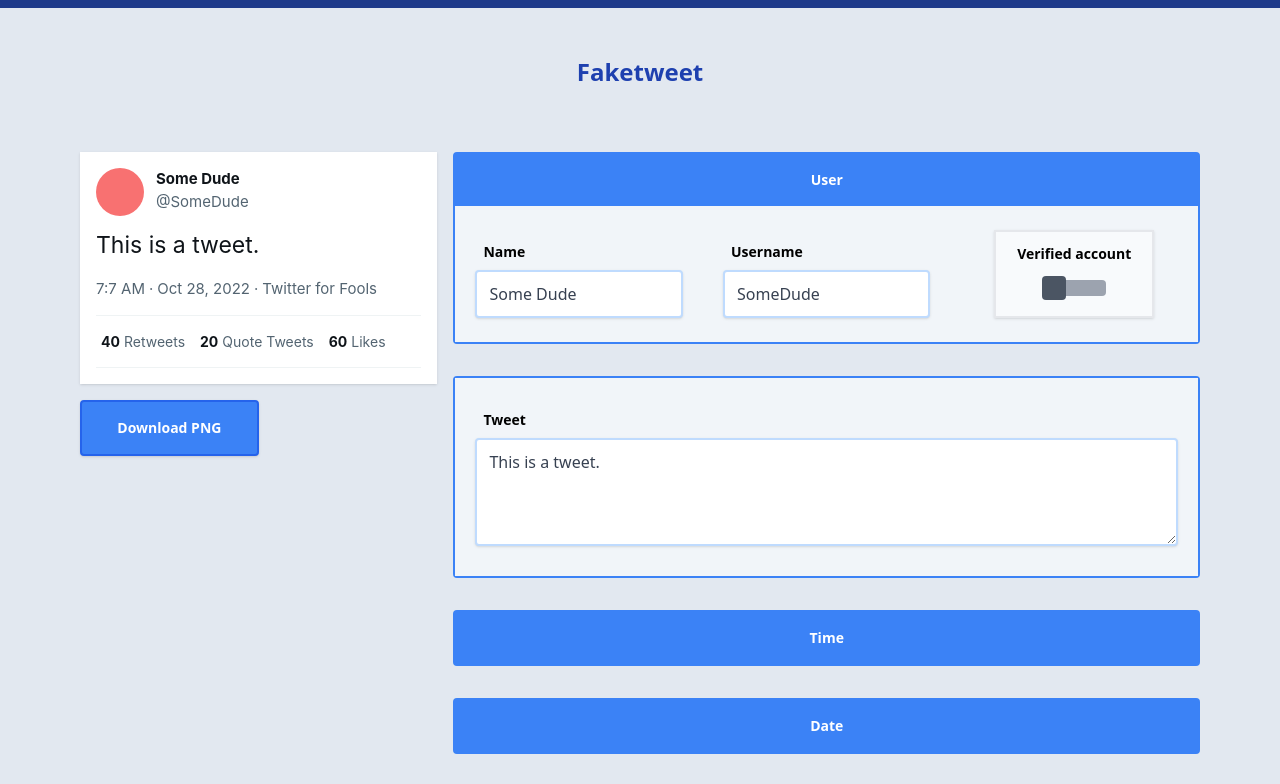
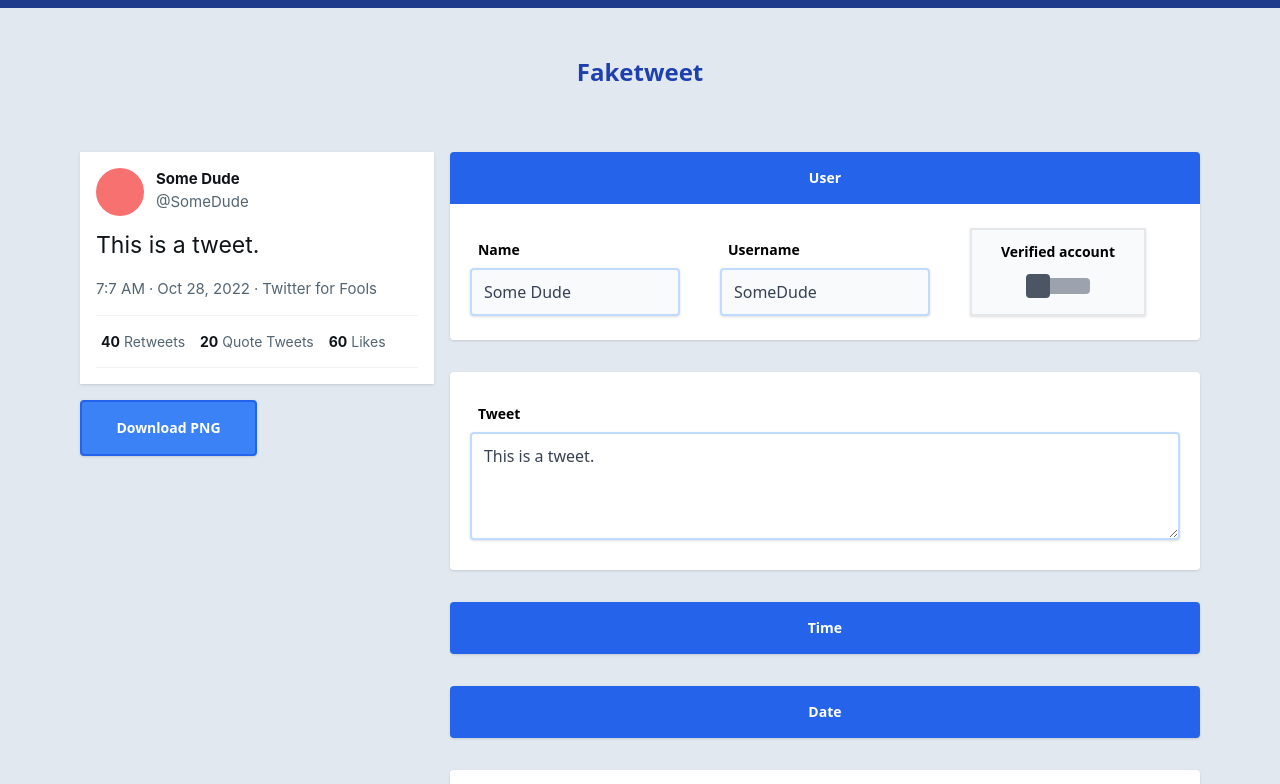
Before and after one commit to iaseth/faketweet, a React (Create React App) app: page / in a window 1280 px wide. Shown: the top 784 px of the page. Built offline with nearby package versions, Linux system fonts and the light colour scheme.

Commit message:
Styling changes, made TweetBox sticky

```diff
--- a/src/Faketweet/EditorTab/EditorTab.js
+++ b/src/Faketweet/EditorTab/EditorTab.js
@@ -15,11 +15,11 @@ export function InputGroupContainer ({title=false, expand=false, children}) {
 	const [expanded, setExpanded] = React.useState(expand);
 
 	return (
-		<div className="border-2 border-blue-500 mb-8 rounded">
-			{title && <div className="bg-blue-500 text-white cursor-pointer select-none" onClick={() => setExpanded(!expanded)}>
+		<div className="mb-8 rounded shadow overflow-hidden">
+			{title && <div className="bg-blue-600 text-white cursor-pointer select-none" onClick={() => setExpanded(!expanded)}>
 				<h2 className="px-2 py-4 text-sm font-bold text-center">{title}</h2>
 			</div>}
-			{(title === false || expanded) && <div className="md:flex md:items-end ch:grow ch:basis-0 bg-slate-100 py-3 ch:px-5 ch:py-3">{children}</div>}
+			{(title === false || expanded) && <div className="md:flex md:items-end ch:grow ch:basis-0 bg-white py-3 ch:px-5 ch:py-3">{children}</div>}
 		</div>
 	);
 }
@@ -36,7 +36,7 @@ export default function EditorTab ({
 	};
 
 	return (
-		<div className="min-h-screen rounded px-4 py-4 lg:px-0 lg:py-0">
+		<div className="px-4 py-4 lg:px-0 lg:py-0">
 			<InputGroupContainer title="User" expand={true}>
 				<TextInput title="Name" text={data.name} setText={v => setX('name', v)} min={1} max={50} />
 				<TextInput title="Username" text={data.username} setText={v => setX('username', v)} min={1} max={50} />
--- a/src/Faketweet/TweetTab/TweetTab.js
+++ b/src/Faketweet/TweetTab/TweetTab.js
@@ -25,7 +25,7 @@ export default function TweetTab ({data, monthDisplayFunc, statDisplayFunc}) {
 	};
 
 	return (
-		<div id="TweetTab" className="px-4 lg:px-0 max-w-lg mx-auto">
+		<div id="TweetTab" className="px-4 lg:px-0 max-w-lg mx-auto sticky top-4">
 			<div id="TweetBox" className="bg-white px-4 py-4 whitespace-nowrap shadow" style={boxStyles}>
 				<div id="User">
 					<div className="flex">
--- a/src/Faketweet/Utils/TextInput.js
+++ b/src/Faketweet/Utils/TextInput.js
@@ -35,7 +35,7 @@ export function TextBoxInput ({
 
 
 function InputBox ({type, defaultValue, onChange}) {
-	return <input type={type} defaultValue={defaultValue} onChange={onChange} className="shadow appearance-none border-2 border-blue-200 rounded w-full py-3 px-3 text-base text-gray-700 leading-tight outline-none duration-300 hover:border-blue-500 focus:border-blue-500" />;
+	return <input type={type} defaultValue={defaultValue} onChange={onChange} className="bg-slate-50 shadow appearance-none border-2 border-blue-200 rounded w-full py-3 px-3 text-base text-gray-700 leading-tight outline-none duration-300 hover:border-blue-500 focus:border-blue-500" />;
 }
 
 
--- a/src/Faketweet/Utils/ToggleInput.js
+++ b/src/Faketweet/Utils/ToggleInput.js
@@ -14,7 +14,7 @@ export function ToggleInput ({title, toggle, setToggle}) {
 
 	return (
 		<div>
-			<div className="w-40 mx-auto select-none px-3 py-3 w-30 overflow-hidden bg-slate-50 border-2 cursor-pointer outline-none duration-300 shadow hover:border-blue-500 focus:border-blue-500"
+			<div className="w-44 select-none px-3 py-3 overflow-hidden bg-slate-50 border-2 cursor-pointer outline-none duration-300 shadow hover:border-blue-500 focus:border-blue-500"
 				onClick={() => setToggle(!toggle)} tabIndex="0" onKeyDown={handleKeyPress}>
 				<div>
 					<h2 className="text-sm text-center font-bold">{title}</h2>
```
